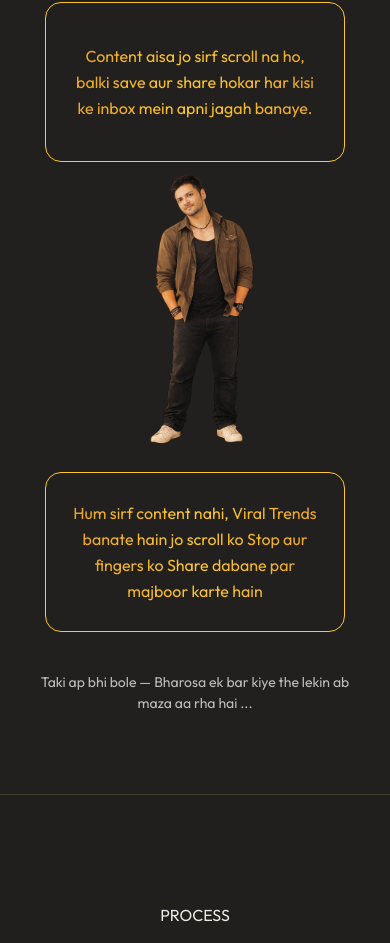
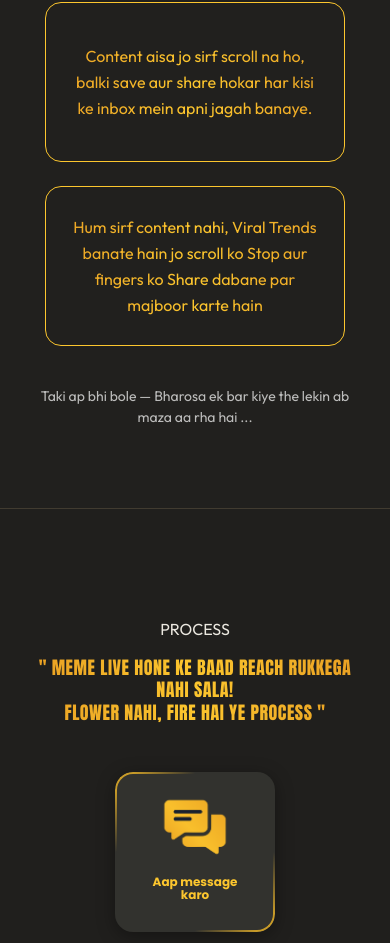
Before and after one commit to kodandainvestment/Sarcastic-Samachar, a React (Vite) app: page / in a window 390 px wide. Shown: the part 6391-7334 px from the top of the page. Built offline with nearby package versions, Linux system fonts and the light colour scheme; the HTML template or start-up script is replaced by a standard one.

Commit message:
about & story page done

```diff
--- a/src/components/BrandSections.tsx
+++ b/src/components/BrandSections.tsx
@@ -984,7 +984,7 @@ export const AboutSection = () => (
           src={section8}
           alt="About character"
           {...fadeUp(0.2)}
-          className="w-auto object-contain pointer-events-none select-none z-10"
+          className="hidden md:block w-auto object-contain pointer-events-none select-none z-10"
           style={{ height: "clamp(280px, 36vw, 460px)", marginTop: "-18px" }}
         />
 
```
